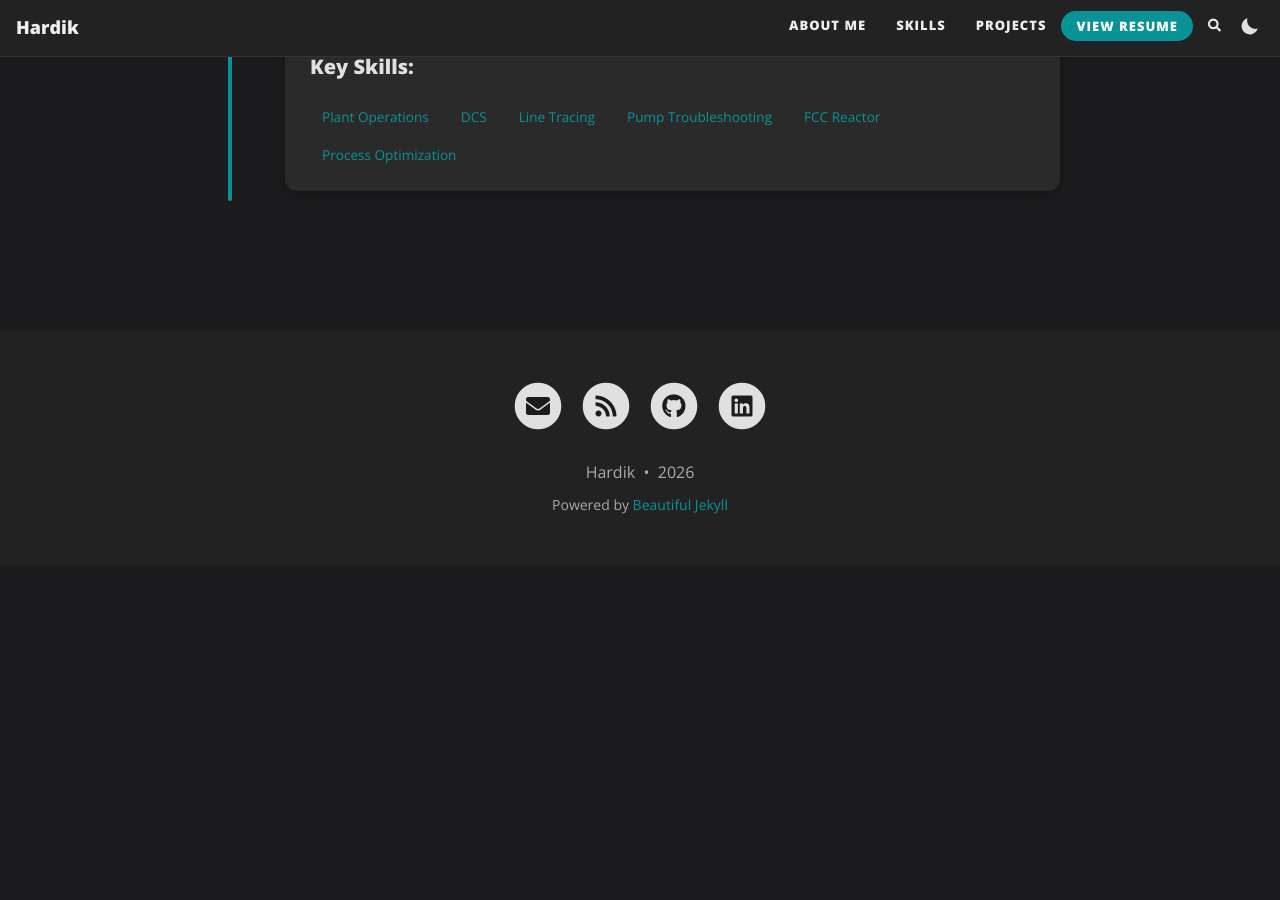
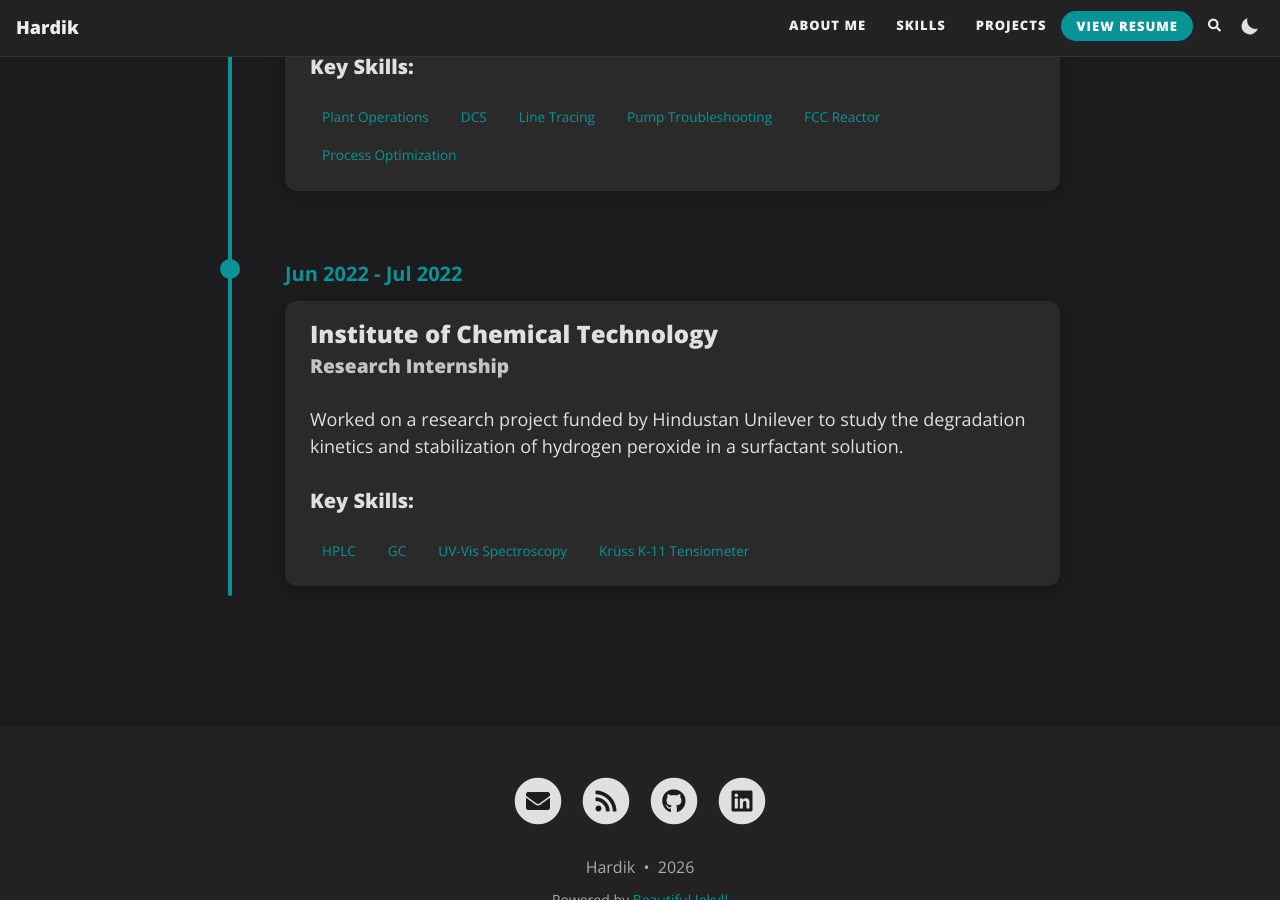
Before and after one commit to Hardik-Ma/Hardik-Ma.github.io, a Jekyll site: the page built from Journey/journey.md, in a window 1280 px wide and 900 px high, scrolled down 2408 px. Built offline with Jekyll 4.4.1, drawn with Linux system fonts in a browser that asks for light colours; comment, search, counter and statistics services are not loaded; before the commit the page ends 2973 px from its top, so only the background shows below that.

Commit message:
Added ICT research internship to journey

```diff
--- a/Journey/journey.md
+++ b/Journey/journey.md
@@ -107,6 +107,25 @@ subtitle: The path that shaped my expertise and vision
       </div>
     </div>
 
+    <!-- Entry 6: ICT Research Internship -->
+    <div class="timeline-item">
+      <div class="timeline-dot"></div>
+      <div class="timeline-date">Jun 2022 - Jul 2022</div>
+      <div class="timeline-content">
+        <h3>Institute of Chemical Technology</h3>
+        <h4>Research Internship</h4>
+        <p>Worked on a research project funded by Hindustan Unilever to study the degradation kinetics and stabilization of hydrogen peroxide in a surfactant solution.</p>
+
+        <h5>Key Skills:</h5>
+        <div class="timeline-skills">
+          <span class="skill-tag">HPLC</span>
+          <span class="skill-tag">GC</span>
+          <span class="skill-tag">UV-Vis Spectroscopy</span>
+          <span class="skill-tag">Krüss K-11 Tensiometer</span>
+        </div>
+      </div>
+    </div>
+
     <!-- Add more entries as needed -->
 
   </div>
```
